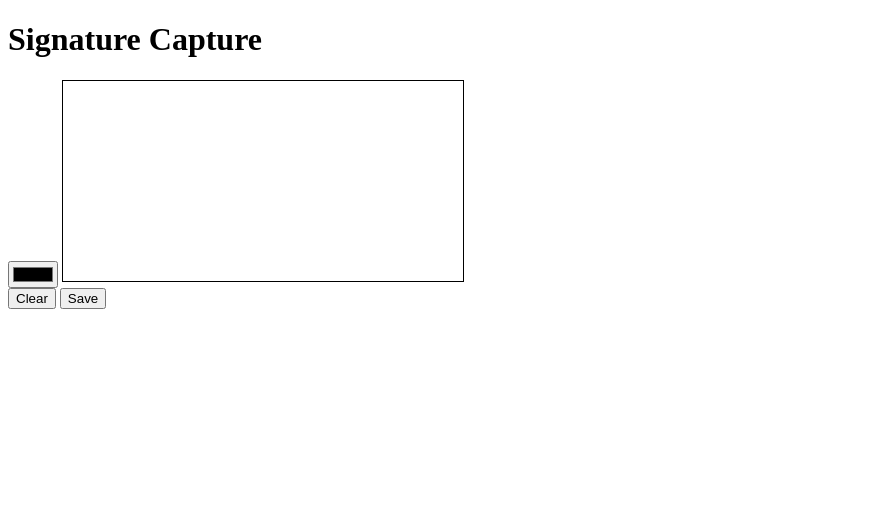
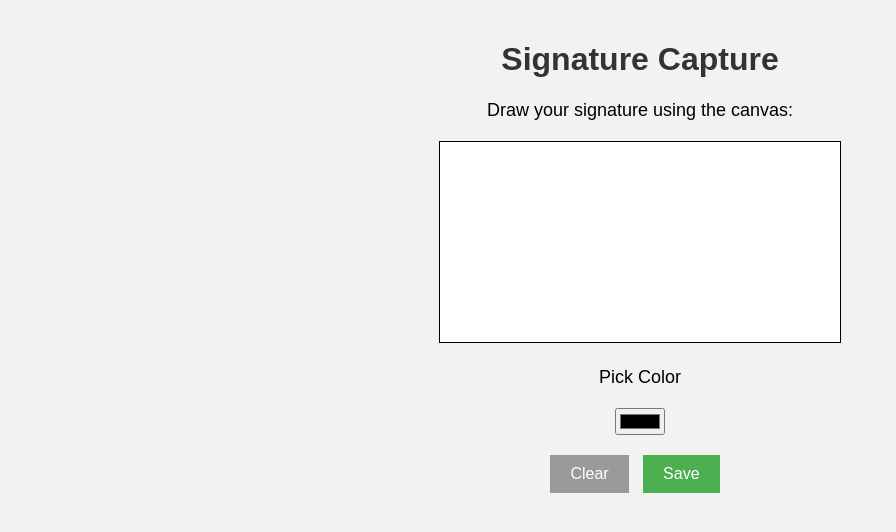
Before and after one commit to viveklistenus/signature_capture.io, a plain HTML site: page index.html in a window 1280 px wide. Shown: the whole page, without its empty margins (0-896 px from the left). Drawn offline with Linux system fonts and the light colour scheme.

Commit message:
Update index.html

```diff
--- a/index.html
+++ b/index.html
@@ -3,22 +3,63 @@
 <head>
     <title>Signature Capture</title>
     <style>
+        body {
+            background-color: #f2f2f2;
+            font-family: Arial, sans-serif;
+            margin: 0;
+            padding: 20px;
+            text-align: center;
+        }
+
+        h1 {
+            color: #333;
+        }
+
         #canvas {
             border: 1px solid #000;
+            margin-bottom: 20px;
+            background-color: #fff;
         }
 
-        body {
-            overflow: hidden;
+        .btn {
+            display: inline-block;
+            padding: 10px 20px;
+            font-size: 16px;
+            background-color: #333;
+            color: #fff;
+            border: none;
+            cursor: pointer;
+            margin-right: 10px;
+        }
+
+        #clearBtn {
+            background-color: #999;
+        }
+
+        #saveBtn {
+            background-color: #4caf50;
+        }
+
+        #colorPicker {
+            margin-bottom: 20px;
+        }
+
+        .interactive-text {
+            font-size: 18px;
+            margin-bottom: 20px;
         }
     </style>
 </head>
 <body>
     <h1>Signature Capture</h1>
-    <input type="color" id="colorPicker">
+    <div class="interactive-text">Draw your signature using the canvas:</div>
     <canvas id="canvas" width="400" height="200"></canvas>
     <br>
-    <button id="clearBtn">Clear</button>
-    <button id="saveBtn">Save</button>
+    <div class="interactive-text">Pick Color</div>
+    <input type="color" id="colorPicker">
+    <br>
+    <button id="clearBtn" class="btn">Clear</button>
+    <button id="saveBtn" class="btn">Save</button>
 
 <script>
     // Get canvas element and context
```
